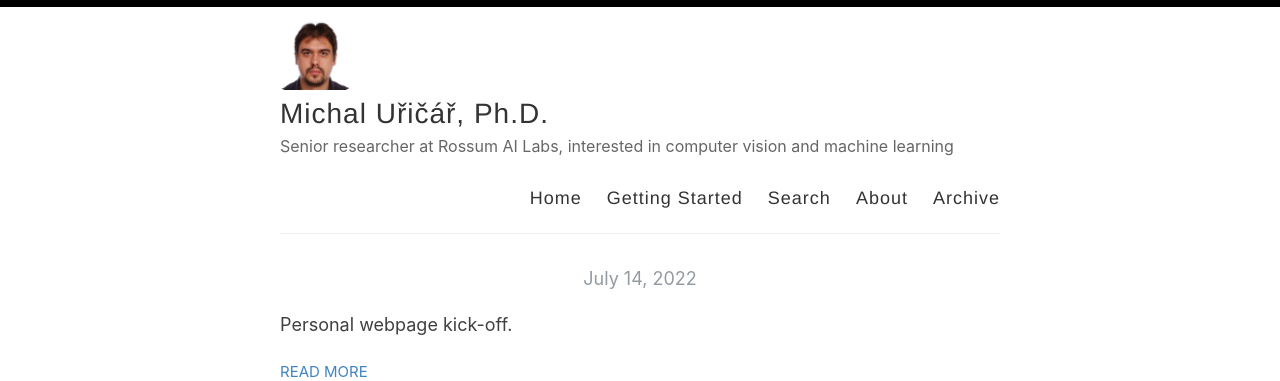
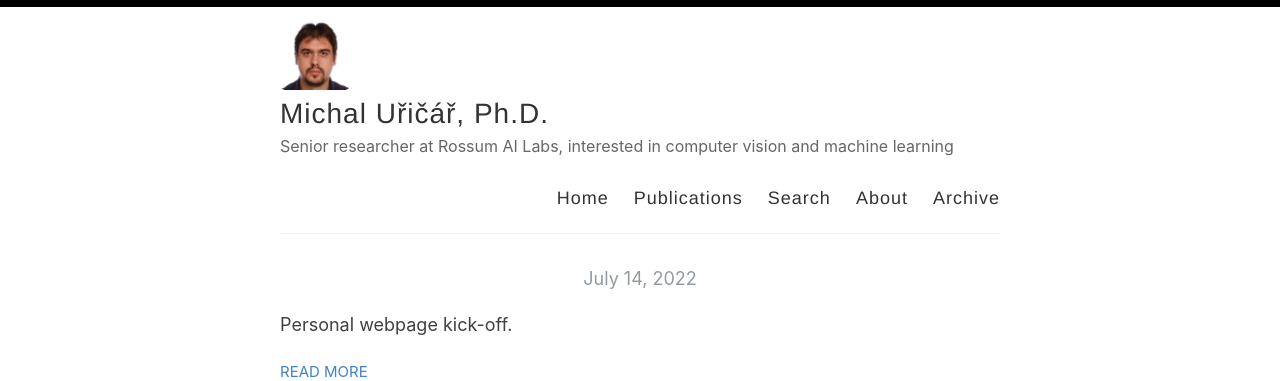
Before and after one commit to uricamic/uricamic.github.io, a Jekyll site: the page built from index.html, in a window 1280 px wide. Shown: the top 381 px of the page. Built offline with Jekyll 4.4.1, drawn with Linux system fonts in a browser that asks for light colours; the list of posts is cut into pages by our own code.

Commit message:
Update default.html

```diff
--- a/_layouts/default.html
+++ b/_layouts/default.html
@@ -29,7 +29,7 @@
 
             <nav>
               <a href="{{ site.baseurl }}/">Home</a>
-              <a href="{{ site.baseurl }}/getting-started">Getting Started</a>
+              <a href="{{ site.baseurl }}/publications">Publications</a>
               <a href="{{ site.baseurl }}/search">Search</a>
               <a href="{{ site.baseurl }}/about">About</a>
               <a href="{{ site.baseurl }}/archive">Archive</a>
```
